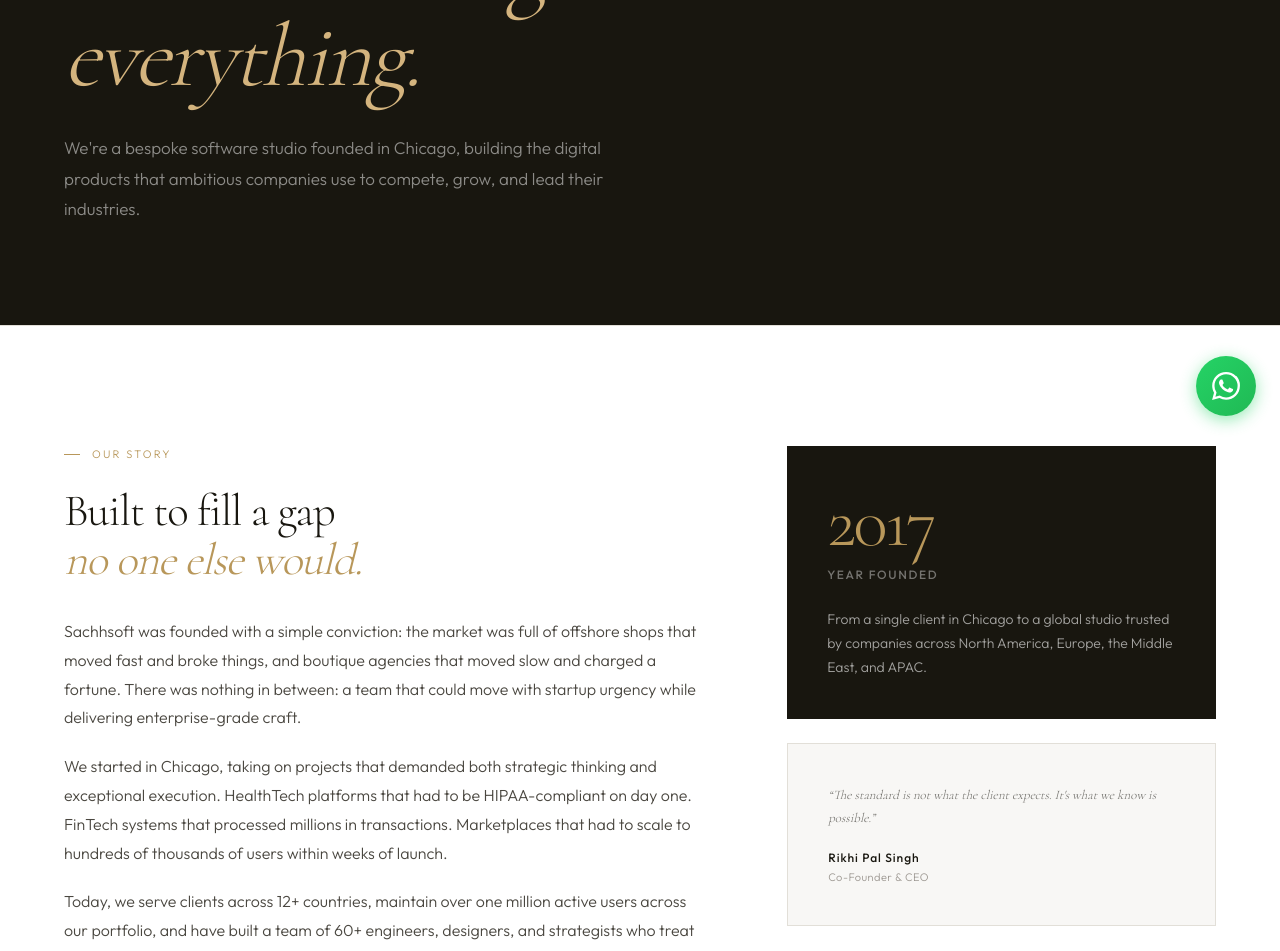
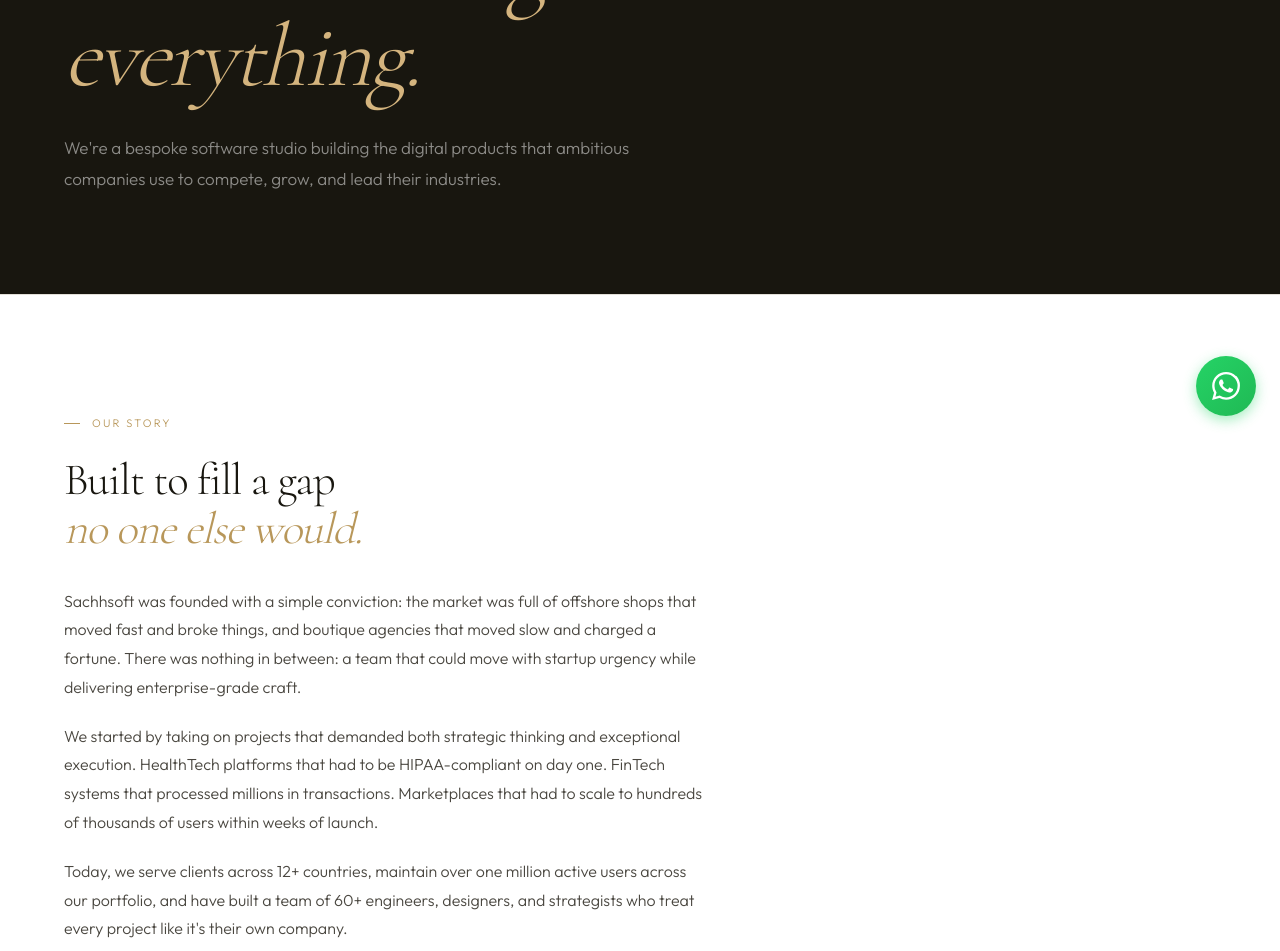
Before and after one commit to rikhinagra/sachhsoft, a Next.js app: page /about in a window 1280 px wide. Shown: the part 360-1311 px from the top of the page. Built offline with nearby package versions, Linux system fonts and the light colour scheme.

Commit message:
Remove Chicago references and About page boxes

```diff
--- a/app/about/page.tsx
+++ b/app/about/page.tsx
@@ -8,10 +8,10 @@
 export const metadata: Metadata = {
   title: "About — Who We Are",
   description:
-    "SACHHSOFT is a bespoke software development studio founded in Chicago. We build exceptional digital products for enterprise teams, mid-size companies, and startup founders — globally.",
+    "SACHHSOFT is a bespoke software development studio. We build exceptional digital products for enterprise teams, mid-size companies, and startup founders — globally.",
   alternates: { canonical: "https://sachhsoft.com/about" },
   openGraph: {
-    title: "About SACHHSOFT — Bespoke Software Studio, Chicago",
+    title: "About SACHHSOFT — Bespoke Software Studio",
     description: "60 expert engineers. 15+ companies launched. 1M+ users maintained. We build software that moves markets.",
     url: "https://sachhsoft.com/about",
     images: [{ url: "/og-image.jpg", width: 1200, height: 630 }],
@@ -82,9 +82,9 @@
               <em className="italic text-gold-lt">changes everything.</em>
             </h1>
             <p className="text-[17px] font-light text-white/50 leading-[1.8] mt-8 max-w-[580px]">
-              We&apos;re a bespoke software studio founded in Chicago, building
-              the digital products that ambitious companies use to compete,
-              grow, and lead their industries.
+              We&apos;re a bespoke software studio building the digital
+              products that ambitious companies use to compete, grow, and
+              lead their industries.
             </p>
           </RevealWrapper>
         </div>
@@ -116,7 +116,7 @@
                 urgency while delivering enterprise-grade craft.
               </p>
               <p>
-                We started in Chicago, taking on projects that demanded both
+                We started by taking on projects that demanded both
                 strategic thinking and exceptional execution. HealthTech
                 platforms that had to be HIPAA-compliant on day one. FinTech
                 systems that processed millions in transactions. Marketplaces
@@ -132,34 +132,8 @@
             </div>
           </div>
 
-          {/* Right — callout */}
-          <div className="flex flex-col gap-6">
-            <div className="bg-ink p-10 max-md:p-8">
-              <div className="font-serif text-[72px] font-light text-gold leading-none tracking-[-0.04em]">
-                2017
-              </div>
-              <div className="text-[12px] font-medium tracking-[0.14em] uppercase text-white/40 mt-2 mb-6">
-                Year Founded
-              </div>
-              <p className="text-[14px] font-light text-white/60 leading-[1.7]">
-                From a single client in Chicago to a global studio trusted
-                by companies across North America, Europe, the Middle East,
-                and APAC.
-              </p>
-            </div>
-            <div className="bg-off border border-rule p-10 max-md:p-8">
-              <div className="font-serif text-[13px] italic text-ink/60 leading-[1.7] mb-5">
-                &ldquo;The standard is not what the client expects. It&apos;s
-                what we know is possible.&rdquo;
-              </div>
-              <div className="text-[12px] font-medium tracking-[0.08em] text-ink">
-                Rikhi Pal Singh
-              </div>
-              <div className="text-[11px] font-light text-muted mt-0.5 tracking-[0.04em]">
-                Co-Founder & CEO
-              </div>
-            </div>
-          </div>
+          {/* Right — intentionally left empty for future content */}
+          <div />
         </RevealWrapper>
       </section>
 
@@ -302,7 +276,7 @@
           </blockquote>
           <div className="w-8 h-px bg-rule mx-auto my-8" />
           <div className="text-[13px] font-normal tracking-[0.06em] text-ink">
-            Sachhsoft — Chicago &amp; Global
+            Sachhsoft — Global
           </div>
         </RevealWrapper>
       </section>
--- a/app/layout.tsx
+++ b/app/layout.tsx
@@ -24,15 +24,15 @@
 
 export const metadata: Metadata = {
   title: {
-    default: "SACHHSOFT — Bespoke Software Development | Chicago & Global",
+    default: "SACHHSOFT — Bespoke Software Development | Global",
     template: "%s | SACHHSOFT",
   },
   description:
-    "SACHHSOFT builds bespoke custom software products for enterprise teams, mid-size companies, and startup founders. HealthTech, FinTech, E-Commerce, AI integration — from Chicago, delivered globally.",
+    "SACHHSOFT builds bespoke custom software products for enterprise teams, mid-size companies, and startup founders. HealthTech, FinTech, E-Commerce, AI integration — delivered globally.",
   keywords: [
     "custom software development",
     "bespoke software company",
-    "software development Chicago",
+    "software development company",
     "HealthTech development company",
     "FinTech software development",
     "enterprise software development",
--- a/app/privacy/page.tsx
+++ b/app/privacy/page.tsx
@@ -11,7 +11,7 @@
 const sections = [
   {
     title: "1. Who We Are",
-    content: `SACHHSOFT is a software design and development company headquartered in Chicago, Illinois, United States. We build bespoke digital products for startups, scale-ups, and enterprises across a range of industries.
+    content: `SACHHSOFT is a software design and development company. We build bespoke digital products for startups, scale-ups, and enterprises across a range of industries.
 
 When this Privacy Policy refers to "SACHHSOFT", "we", "us", or "our", it means SACHHSOFT and its team. When it refers to "you" or "your", it means any person who visits our website, contacts us, or engages with our services.`,
   },
@@ -82,7 +82,6 @@
     content: `If you have any questions, concerns, or requests regarding this Privacy Policy or how we handle your personal information, please contact us at:
 
 SACHHSOFT
-Chicago, Illinois, United States
 Email: hello@sachhsoft.com`,
   },
 ];
--- a/app/services/page.tsx
+++ b/app/services/page.tsx
@@ -12,11 +12,11 @@
 export const metadata: Metadata = {
   title: "Services — Full-Spectrum Engineering",
   description:
-    "Product design & development, cloud & DevOps infrastructure, AI & automation integration, and dedicated team augmentation — delivered by SACHHSOFT from Chicago, globally.",
+    "Product design & development, cloud & DevOps infrastructure, AI & automation integration, and dedicated team augmentation — delivered by SACHHSOFT globally.",
   alternates: { canonical: "https://sachhsoft.com/services" },
   openGraph: {
     title: "Services — Full-Spectrum Software Engineering | SACHHSOFT",
-    description: "Product design, cloud DevOps, AI integration, and dedicated team augmentation. Bespoke engineering from Chicago, delivered globally.",
+    description: "Product design, cloud DevOps, AI integration, and dedicated team augmentation. Bespoke engineering, delivered globally.",
     url: "https://sachhsoft.com/services",
     images: [{ url: "/og-image.jpg", width: 1200, height: 630 }],
   },
--- a/app/terms/page.tsx
+++ b/app/terms/page.tsx
@@ -69,7 +69,7 @@
   },
   {
     title: "11. Governing Law",
-    content: `These Terms of Service are governed by and construed in accordance with the laws of the State of Illinois, United States, without regard to conflict of law principles. Any disputes arising under these terms shall be subject to the exclusive jurisdiction of the courts located in Chicago, Illinois.`,
+    content: `These Terms of Service are governed by and construed in accordance with applicable laws. Any disputes arising under these terms shall be resolved in accordance with the agreed-upon dispute resolution procedures.`,
   },
   {
     title: "12. Changes to These Terms",
@@ -80,7 +80,6 @@
     content: `If you have any questions about these Terms of Service, please contact us at:
 
 SACHHSOFT
-Chicago, Illinois, United States
 Email: hello@sachhsoft.com`,
   },
 ];
--- a/components/Footer.tsx
+++ b/components/Footer.tsx
@@ -87,7 +87,7 @@
               Bespoke Software. Built for What&apos;s Next.
             </div>
             <div className="text-[11px] font-light text-white/20 mt-1 tracking-[0.06em]">
-              Chicago · Global · Since 2015
+              Global · Since 2015
             </div>
             {/* Social icons */}
             <div className="flex items-center gap-4 mt-5">
@@ -143,7 +143,7 @@
             <Link href="/terms" className="no-underline hover:text-white/50 transition-colors">
               Terms
             </Link>
-            <span>Chicago · Global</span>
+            <span>Global</span>
           </div>
         </div>
       </div>
--- a/components/home/HeroSection.tsx
+++ b/components/home/HeroSection.tsx
@@ -89,7 +89,7 @@
             style={{ animation: "fadeUp 0.8s ease 0.2s both" }}
           >
             <span className="block w-7 h-px bg-gold" />
-            Bespoke Software · Chicago &amp; Global
+            Bespoke Software · Global
           </div>
 
           {/* H1 — the most important SEO element */}
```
Also changed, not shown: app/page.tsx (+4 -4 lines), lib/schema.ts (+2 -19 lines).
